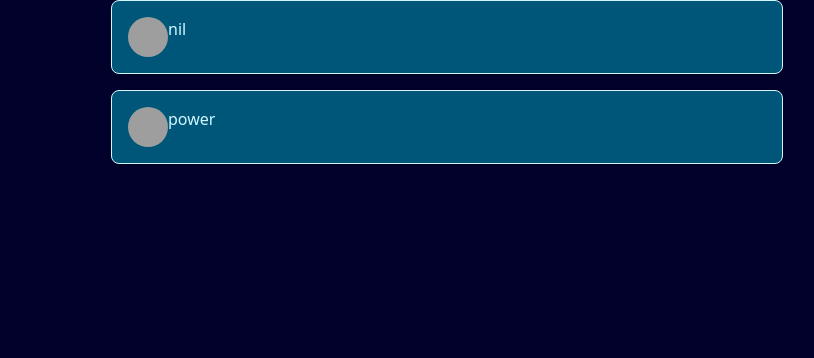
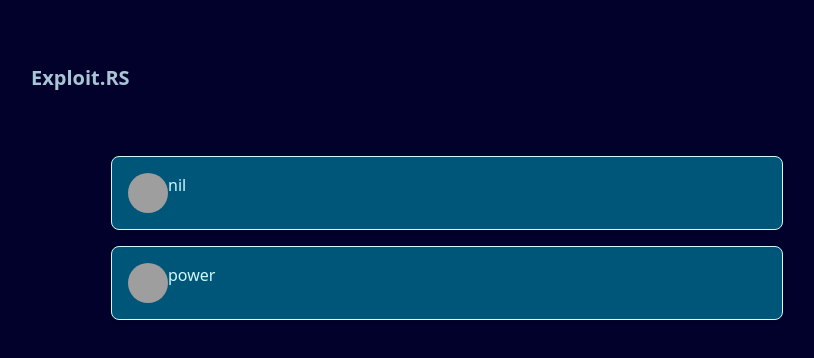
Before and after one commit to ExploitRS/Persona, a Gatsby site: page / in a window 1280 px wide. Shown: the whole page, without its empty margins (193-1007 px from the left). Built offline with nearby package versions, Linux system fonts and the light colour scheme; Gatsby itself is replaced by a stand-in of ours; grey boxes are pictures that could not be loaded.

Commit message:
install `navbar` in `index.tsx`

```diff
--- a/src/pages/index.tsx
+++ b/src/pages/index.tsx
@@ -1,6 +1,8 @@
-import * as React from "react"
-import type { HeadFC, PageProps } from "gatsby"
-import { CardListProps } from "../components/CardList"
+import * as React from "react";
+import type { HeadFC, PageProps } from "gatsby";
+import Nav from "../components/Nav";
+import { NavProps } from "../components/Nav";
+import { CardListProps } from "../components/CardList";
 import CardList from "../components/CardList"
 
 // const pageStyles = {
@@ -204,7 +206,8 @@ const members = [
 
 const IndexPage: React.FC<PageProps> = () => {
   return (
-    <main className="bg-cy-blue-dark h-full w-full mx-none px-none">
+    <main className="bg-cy-blue-dark h-full w-full mx-none px-8">
+      <Nav title="Exploit.RS"></Nav>
       <CardList members={members}></CardList>
     </main>
   )
```
